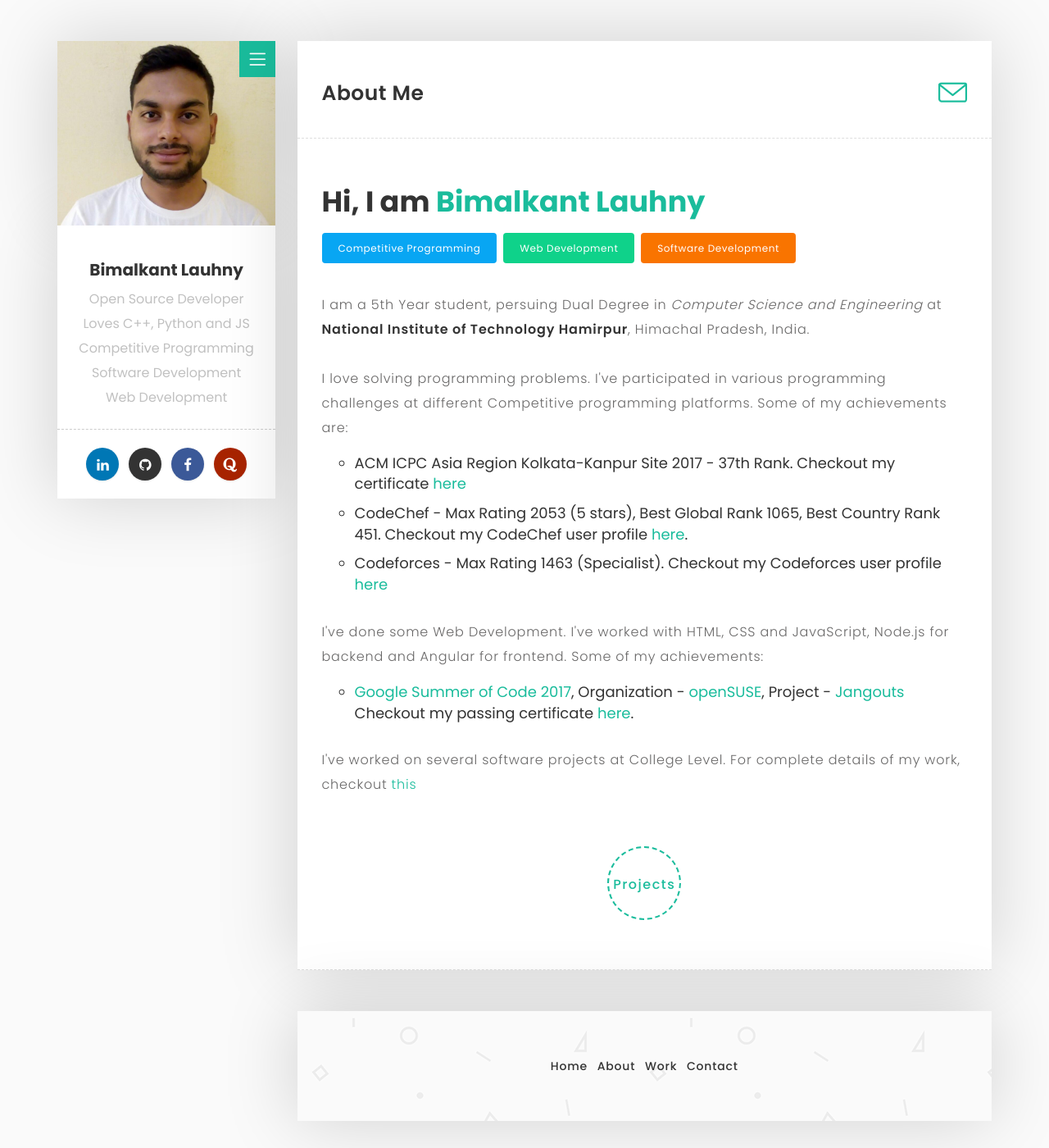
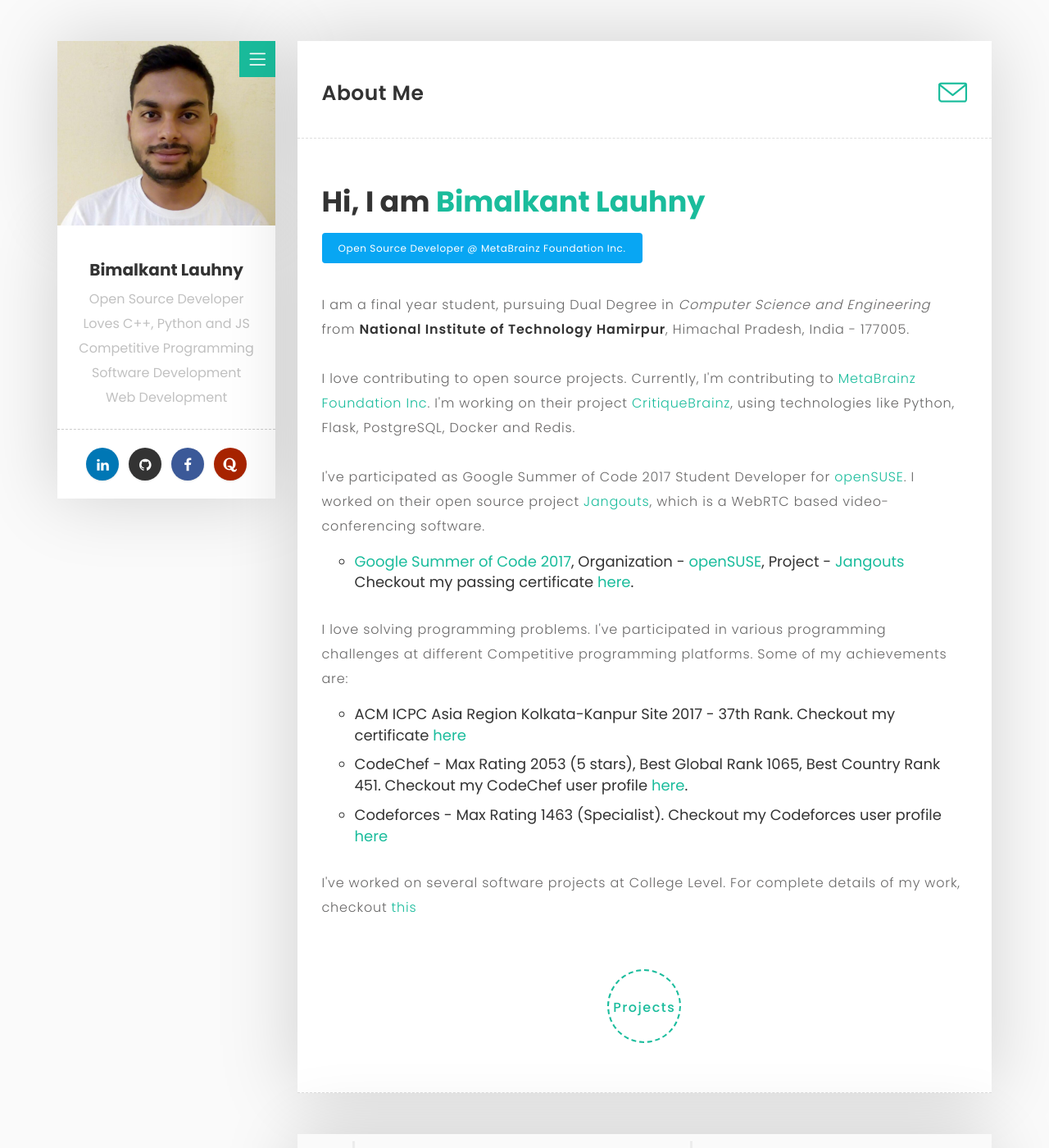
Before and after one commit to bimalkant-lauhny/code-master5.github.io, a Jekyll site: the page built from index.html, in a window 1280 px wide and 1400 px high. Shown: the whole window at 82% size. Built offline with Jekyll 4.4.1, drawn with Linux system fonts in a browser that asks for light colours.

Commit message:
Add changes to index

```diff
--- a/index.html
+++ b/index.html
@@ -20,9 +20,7 @@
         <h1>Hi, I am <span class="main-color">Bimalkant Lauhny</span></h1>
 
         <ul class="knowledge">
-          <li class="bg-color-6">Competitive Programming</li>
-          <li class="bg-color-4">Web Development</li>
-          <li class="bg-color-5">Software Development</li>
+          <li class="bg-color-6">Open Source Developer @ MetaBrainz Foundation Inc.</li>
         </ul>
 
       </div>
@@ -30,9 +28,34 @@
 
 
       <p>
-        I am a 5th Year student, persuing Dual Degree in <i>Computer Science and Engineering</i> at <b>National
-        Institute of Technology Hamirpur</b>, Himachal Pradesh, India.
+        I am a final year student, pursuing Dual Degree in <i>Computer Science and Engineering</i> from <b>National Institute of Technology Hamirpur</b>, Himachal Pradesh, India - 177005.
       </p>
+
+      <br/>
+
+      <p>
+        I love contributing to open source projects. Currently, I'm contributing to <a href="http://metabrainz.org/">MetaBrainz Foundation Inc</a>. I'm working on their project <a href="http://critiquebrainz.org/">CritiqueBrainz</a>, using technologies like
+        Python, Flask, PostgreSQL, Docker and Redis.
+      </p>
+
+      <br/>
+
+      <p>
+        I've participated as Google Summer of Code 2017 Student Developer for <a href="https://www.opensuse.org/">openSUSE</a>. I worked on their open source project <a href="https://github.com/jangouts/jangouts">Jangouts</a>, which is
+        a WebRTC based video-conferencing software.
+      </p>
+      <div class="list list-style-2">
+        <ul>
+          <li>
+            <a href="https://summerofcode.withgoogle.com/archive/2017/projects/5375181635715072/">Google Summer
+            of Code 2017</a>, Organization - <a href="https://www.opensuse.org/" title="Official Website">
+            openSUSE</a>, Project - <a href="https://github.com/jangouts/jangouts" title="Github Repo">Jangouts
+            </a>
+            <br/>
+            Checkout my passing certificate <a href="https://drive.google.com/open?id=0B6fLXtevdj4INGxTVFVfZFlkM0U">here</a>.
+          </li>
+        </ul>
+      </div>
 
       <br/>
 
@@ -45,24 +68,6 @@
           <li>ACM ICPC Asia Region Kolkata-Kanpur Site 2017 - 37th Rank. Checkout my certificate <a href="https://drive.google.com/open?id=1mtuv6yIfsc6ETKev1Hx-OCcDcLANbzC7">here</a></li>
           <li>CodeChef - Max Rating 2053 (5 stars), Best Global Rank 1065, Best Country Rank 451. Checkout my CodeChef user profile <a href="https://www.codechef.com/users/code_master5">here</a>.</li>
           <li>Codeforces - Max Rating 1463 (Specialist). Checkout my Codeforces user profile <a href="http://codeforces.com/profile/code_master5">here</a></li>
-        </ul>
-      </div>
-
-      <br/>
-
-      <p>
-        I've done some Web Development. I've worked with HTML, CSS and JavaScript, Node.js for backend and Angular for frontend. Some of my achievements:
-      </p>
-      <div class="list list-style-2">
-        <ul>
-          <li>
-            <a href="https://summerofcode.withgoogle.com/archive/2017/projects/5375181635715072/">Google Summer
-            of Code 2017</a>, Organization - <a href="https://www.opensuse.org/" title="Official Website">
-            openSUSE</a>, Project - <a href="https://github.com/jangouts/jangouts" title="Github Repo">Jangouts
-            </a>
-            <br/>
-            Checkout my passing certificate <a href="https://drive.google.com/open?id=0B6fLXtevdj4INGxTVFVfZFlkM0U">here</a>.
-          </li>
         </ul>
       </div>
 
```
